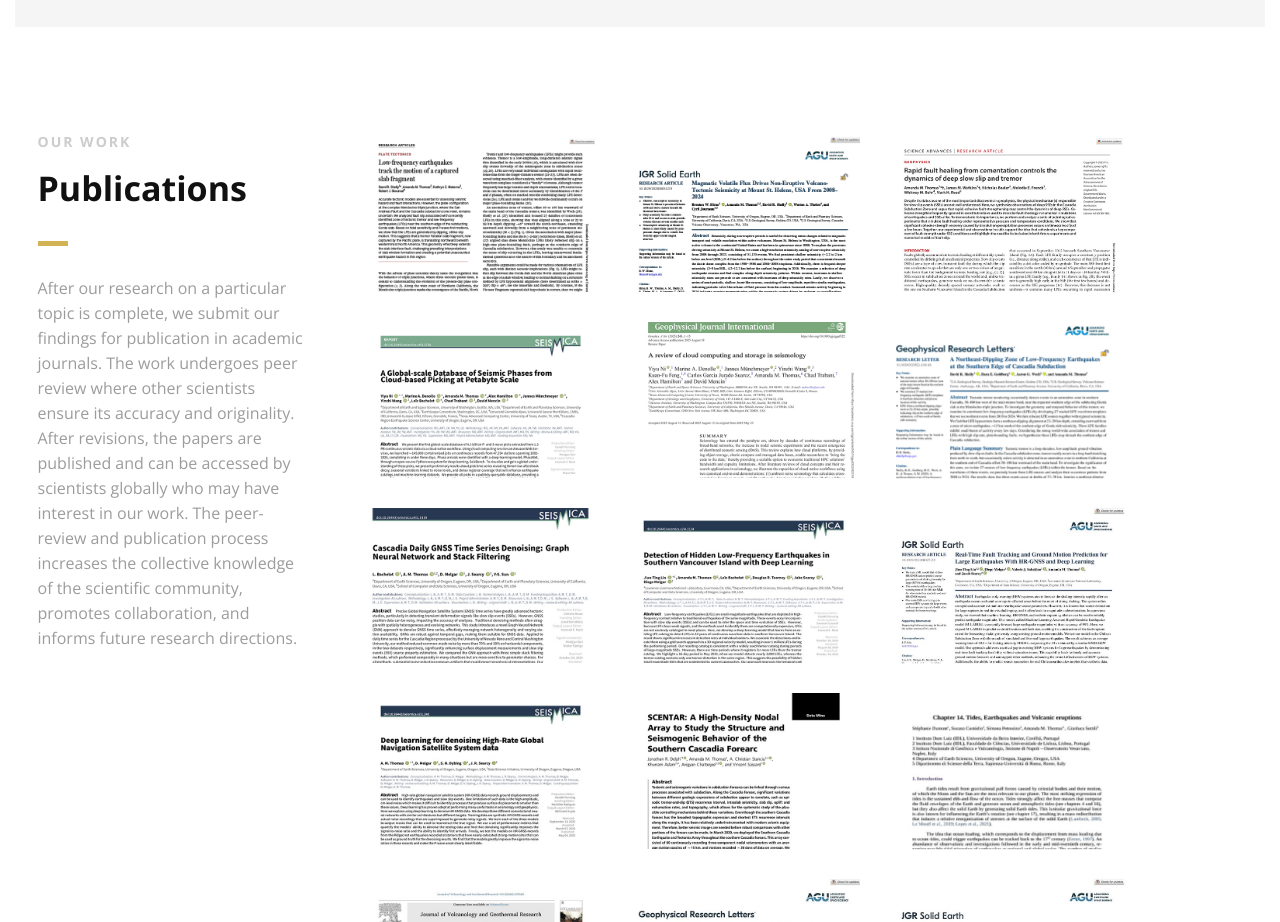
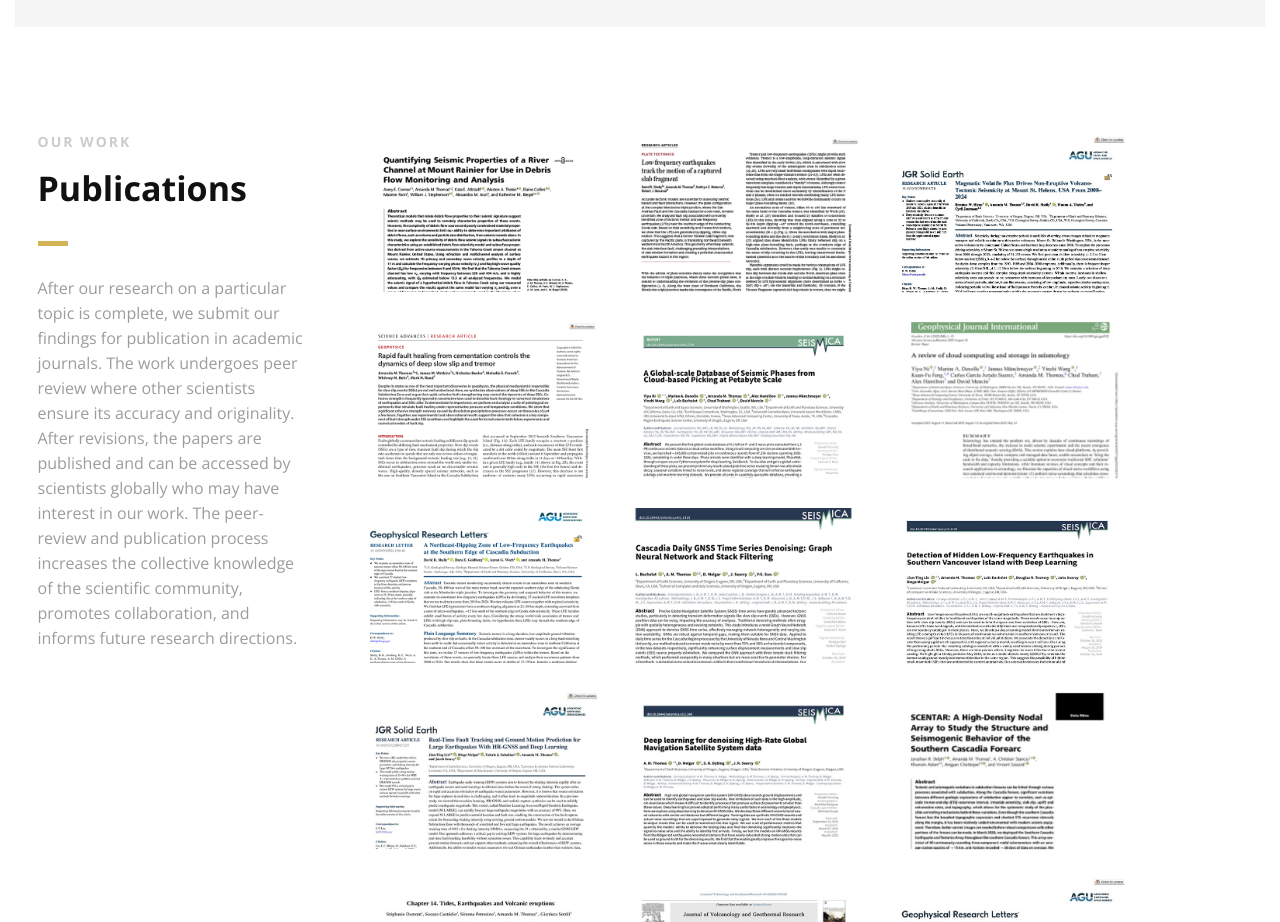
Before and after one commit to amtseismo/amtseismo.github.io, a plain HTML site: page index.html in a window 1280 px wide. Shown: the part 3920-4842 px from the top of the page. Drawn offline with nearby package versions, Linux system fonts and the light colour scheme.

Commit message:
march update

```diff
--- a/index.html
+++ b/index.html
@@ -422,6 +422,10 @@
                 </div>
 
                 <div class="col-2-3">
+                    <a href="pubs/conner_srl_2026.pdf" class="col-3">
+                        <img src="pubthumbs/conner_srl_2026.jpg" alt="Conner et al. (2026)"/>
+                        <div class="client-overlay"><span>Conner et al. (2026)<br>River Channel Properties</span></div>
+                    </a>
                     <a href="pubs/shelly_science_2026.pdf" class="col-3">
                         <img src="pubthumbs/shelly_science_2026.jpg" alt="Shelly et al. (2026)"/>
                         <div class="client-overlay"><span>Shelly et al. (2026)<br>MTJ tectonics from LFEs</span></div>
```
Also changed, not shown: pubthumbs/conner_srl_2026.jpg (added), 3 other files.
